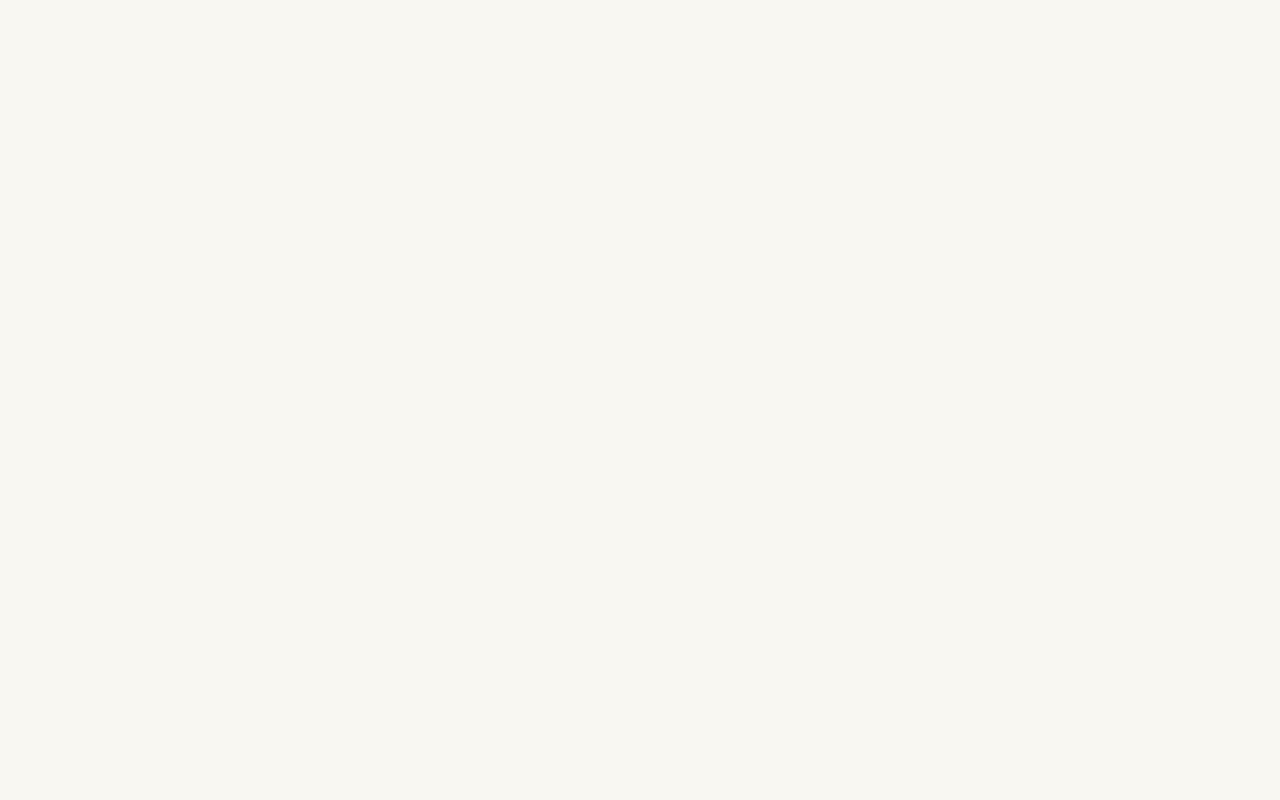
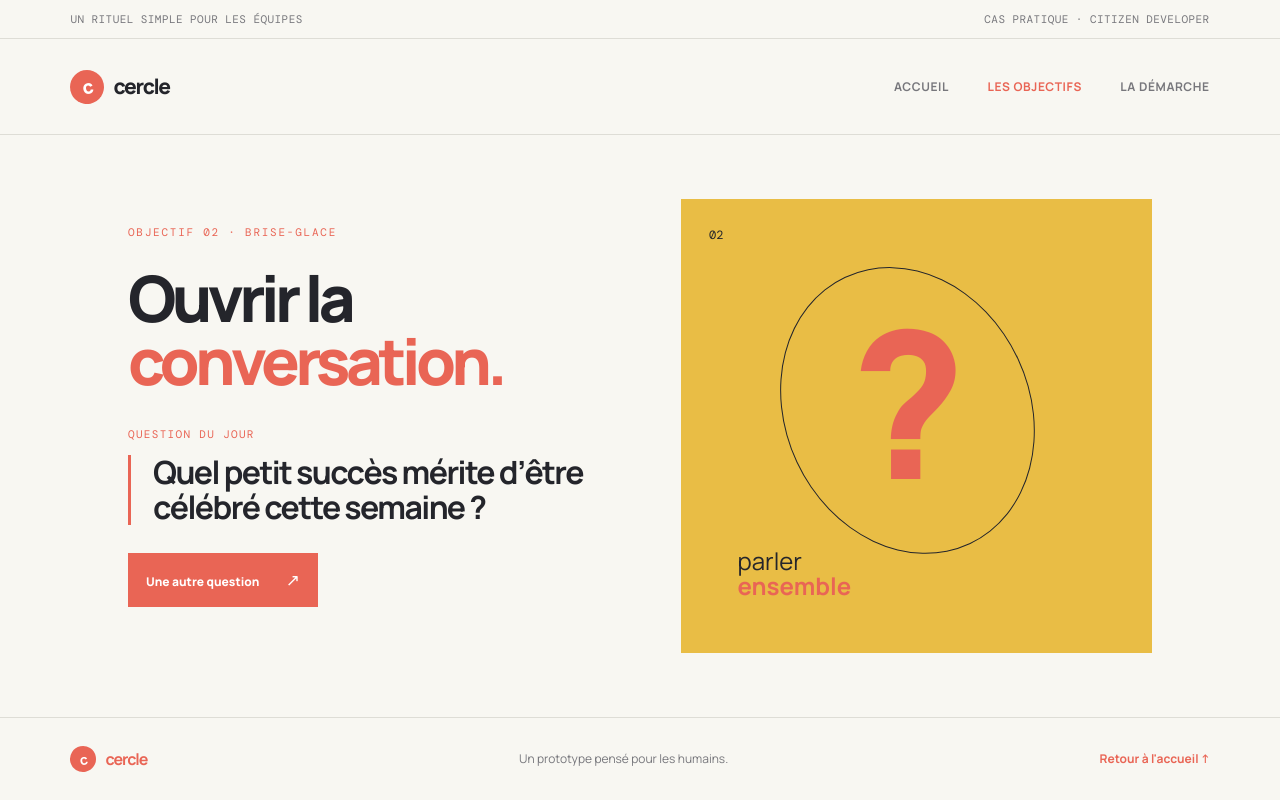
Before and after one commit to Niniteddu/cercle-citizen-developer-frontend-davide-carboni, a React (Vite) app: page /objectifs/brise-glace in a window 1280 px wide. Before the commit this address had no page. Built offline with nearby package versions, Linux system fonts and the light colour scheme.

Commit message:
try to have all objectives

```diff
--- a/src/App.css
+++ b/src/App.css
@@ -91,6 +91,7 @@ h1 em, h2 em { color: var(--coral); font-style: normal; }
 .objectives-heading h1 { margin-bottom: 28px; }
 .objectives-grid { display: grid; gap: 18px; grid-template-columns: repeat(3, 1fr); padding: 0 10% 110px; }
 .objective-card { color: inherit; display: block; min-height: 380px; overflow: hidden; padding: 28px; position: relative; text-decoration: none; transition: transform .3s ease, box-shadow .3s ease; }
+.objective-card.dark-card { color: #fff; }
 .objective-card h2 { font-size: clamp(38px, 4vw, 58px); letter-spacing: -.07em; margin: 110px 0 18px; position: relative; }
 .objective-card p { font-size: 15px; line-height: 1.7; max-width: 260px; position: relative; }
 .objective-arrow { bottom: 24px; font-size: 28px; position: absolute; right: 28px; }
@@ -158,6 +159,29 @@ h1 em, h2 em { color: var(--coral); font-style: normal; }
 .task-wheel-result strong { display: block; font-size: 18px; letter-spacing: -.04em; }
 .task-wheel-result p { margin: 5px 0; }
 
+.ritual-page { display: grid; flex: 1; gap: 8%; grid-template-columns: 1fr 1fr; min-height: 0; padding: 5% 10%; }
+.ritual-copy { align-self: center; }
+.ritual-copy h1 { font-size: clamp(42px, 5vw, 72px); margin-bottom: 34px; }
+.ritual-label { color: var(--coral); font: 11px 'DM Mono', monospace; letter-spacing: .12em; margin-bottom: 14px; text-transform: uppercase; }
+.ritual-description { color: var(--muted); font-size: 15px; line-height: 1.7; max-width: 440px; }
+.icebreaker-prompt { border-left: 3px solid var(--coral); font-size: clamp(22px, 2.5vw, 34px); font-weight: 700; letter-spacing: -.05em; line-height: 1.1; margin: 0 0 28px; max-width: 520px; padding-left: 22px; }
+.ritual-art { align-self: stretch; min-height: 420px; overflow: hidden; position: relative; }
+.icebreaker-art { background: var(--yellow); }
+.mood-art { background: var(--blue); }
+.ritual-art-number { font: 12px 'DM Mono', monospace; left: 28px; position: absolute; top: 28px; }
+.ritual-art-word { bottom: 12%; font-size: 24px; left: 12%; line-height: 1.05; position: absolute; }
+.ritual-art-word strong { color: var(--coral); }
+.speech-orbit { border: 1px solid var(--ink); border-radius: 50%; height: 65%; left: 22%; position: absolute; top: 14%; transform: rotate(-25deg); width: 52%; }
+.speech-mark { color: var(--coral); font-size: clamp(120px, 16vw, 220px); font-weight: 800; left: 36%; line-height: 1; position: absolute; top: 22%; }
+.mood-sun { background: var(--yellow); border-radius: 50%; height: 52%; position: absolute; right: 15%; top: 17%; width: 52%; }
+.mood-line { border: 1px solid var(--ink); border-radius: 50%; height: 55%; left: 17%; position: absolute; top: 22%; transform: rotate(25deg); width: 60%; }
+.mood-options { display: grid; gap: 8px; grid-template-columns: repeat(2, minmax(130px, 1fr)); margin-top: 28px; max-width: 470px; }
+.mood-option { align-items: center; background: transparent; border: 1px solid var(--line); cursor: pointer; display: flex; gap: 12px; padding: 13px; text-align: left; transition: background .2s, border-color .2s, color .2s, transform .2s; }
+.mood-option:hover, .mood-option.selected { background: var(--ink); border-color: var(--ink); color: #fff; transform: translateY(-3px); }
+.mood-emoji { color: var(--coral); font-size: 24px; line-height: 1; }
+.mood-confirmation { color: var(--muted); font-size: 13px; margin-top: 18px; }
+.mood-confirmation strong { color: var(--coral); }
+
 @media (prefers-reduced-motion: reduce) {
   .task-wheel { transition: none; }
   .spin-button, .spin-button span { transition: none; }
@@ -209,5 +233,9 @@ h1 em, h2 em { color: var(--coral); font-style: normal; }
   .task-wheel-stage { min-height: 350px; }
   .task-wheel-frame { max-height: none; max-width: 360px; }
   .task-wheel-result { bottom: 0; right: 4%; }
+  .ritual-page { display: block; overflow: auto; padding: 58px 8%; }
+  .ritual-copy { margin-bottom: 48px; }
+  .ritual-art { min-height: 350px; }
+  .mood-options { max-width: none; }
   .site-footer { align-items: flex-start; flex-direction: column; gap: 18px; }
 }
--- /dev/null
+++ b/src/pages/IcebreakerPage.tsx
@@ -0,0 +1,39 @@
+import { useState } from 'react'
+
+const prompts = [
+  'Quel petit succès mérite d’être célébré cette semaine ?',
+  'Si cette équipe avait une bande-son, quelle chanson choisiriez-vous ?',
+  'Quelle compétence aimeriez-vous apprendre cette année ?',
+  'Quel objet vous accompagne toujours pendant une journée de travail ?',
+]
+
+function IcebreakerPage() {
+  const [prompt, setPrompt] = useState(prompts[0])
+
+  function drawPrompt() {
+    const availablePrompts = prompts.filter((candidate) => candidate !== prompt)
+    setPrompt(availablePrompts[Math.floor(Math.random() * availablePrompts.length)])
+  }
+
+  return (
+    <section className="ritual-page icebreaker-page">
+      <div className="ritual-copy">
+        <p className="eyebrow">Objectif 02 · Brise-glace</p>
+        <h1>Ouvrir la<br /><em>conversation.</em></h1>
+        <p className="ritual-label">Question du jour</p>
+        <blockquote className="icebreaker-prompt">{prompt}</blockquote>
+        <button className="spin-button" type="button" onClick={drawPrompt}>
+          Une autre question <span aria-hidden="true">↗</span>
+        </button>
+      </div>
+      <div className="ritual-art icebreaker-art" aria-hidden="true">
+        <span className="ritual-art-number">02</span>
+        <div className="speech-orbit"></div>
+        <span className="speech-mark">?</span>
+        <span className="ritual-art-word">parler<br /><strong>ensemble</strong></span>
+      </div>
+    </section>
+  )
+}
+
+export default IcebreakerPage
--- /dev/null
+++ b/src/pages/MoodBarometerPage.tsx
@@ -0,0 +1,39 @@
+import { useState } from 'react'
+
+const moods = [
+  { emoji: '☀', label: 'En forme' },
+  { emoji: '◒', label: 'Ça va' },
+  { emoji: '☁', label: 'Fatigué·e' },
+  { emoji: '≋', label: 'Besoin d’aide' },
+]
+
+function MoodBarometerPage() {
+  const [selectedMood, setSelectedMood] = useState<string | null>(null)
+
+  return (
+    <section className="ritual-page mood-page">
+      <div className="ritual-copy">
+        <p className="eyebrow">Objectif 03 · Baromètre d’humeur</p>
+        <h1>Prendre le<br /><em>pouls.</em></h1>
+        <p className="ritual-description">Comment arrivez-vous aujourd’hui ? Choisissez une humeur pour donner une couleur au début de la réunion.</p>
+        <div className="mood-options" role="group" aria-label="Choisir son humeur">
+          {moods.map((mood) => (
+            <button className={`mood-option ${selectedMood === mood.label ? 'selected' : ''}`} key={mood.label} type="button" onClick={() => setSelectedMood(mood.label)}>
+              <span className="mood-emoji" aria-hidden="true">{mood.emoji}</span>
+              <span>{mood.label}</span>
+            </button>
+          ))}
+        </div>
+        {selectedMood && <p className="mood-confirmation" aria-live="polite">Votre humeur : <strong>{selectedMood}</strong></p>}
+      </div>
+      <div className="ritual-art mood-art" aria-hidden="true">
+        <span className="ritual-art-number">03</span>
+        <div className="mood-sun"></div>
+        <div className="mood-line"></div>
+        <span className="ritual-art-word">tous les<br /><strong>états comptent</strong></span>
+      </div>
+    </section>
+  )
+}
+
+export default MoodBarometerPage
--- a/src/pages/ObjectivesPage.tsx
+++ b/src/pages/ObjectivesPage.tsx
@@ -49,7 +49,7 @@ function ObjectivesPage() {
         {isLoading && <p className="objectives-status">Chargement des objectifs…</p>}
         {error && <p className="objectives-status objectives-error">{error}</p>}
         {!isLoading && !error && objectives.map((objective, index) => (
-          <Link className={`objective-card ${objectiveColors[index % objectiveColors.length]}`} id={objective.id} key={objective.id} to={objective.id === 'roue-des-taches' ? '/objectifs/roue-des-taches' : `/objectifs#${objective.id}`}>
+          <Link className={`objective-card ${objectiveColors[index % objectiveColors.length]}`} id={objective.id} key={objective.id} to={`/objectifs/${objective.id}`}>
             <span className="feature-index">{String(objective.order).padStart(2, '0')}</span>
             <div className="objective-orbit" aria-hidden="true"></div>
             <h2>{objective.title}</h2>
--- a/src/routes/AppRoutes.tsx
+++ b/src/routes/AppRoutes.tsx
@@ -2,6 +2,8 @@ import { Route, Routes } from 'react-router-dom'
 import AppLayout from '../layouts/AppLayout'
 import ObjectivesPage from '../pages/ObjectivesPage'
 import ProcessPage from '../pages/ProcessPage'
+import IcebreakerPage from '../pages/IcebreakerPage'
+import MoodBarometerPage from '../pages/MoodBarometerPage'
 import TaskWheelPage from '../pages/TaskWheelPage'
 import WelcomePage from '../pages/WelcomePage'
 
@@ -13,6 +15,8 @@ function AppRoutes() {
         <Route path="/" element={<WelcomePage />} />
         <Route path="/objectifs" element={<ObjectivesPage />} />
         <Route path="/objectifs/roue-des-taches" element={<TaskWheelPage />} />
+        <Route path="/objectifs/brise-glace" element={<IcebreakerPage />} />
+        <Route path="/objectifs/barometre-humeur" element={<MoodBarometerPage />} />
         <Route path="/demarche" element={<ProcessPage />} />
       </Route>
     </Routes>
```
